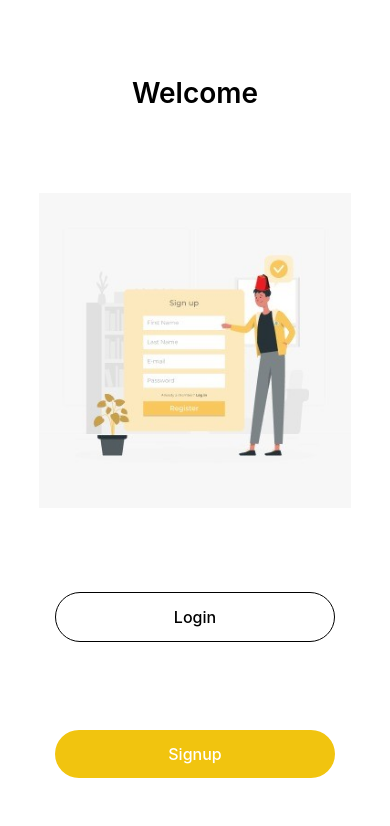
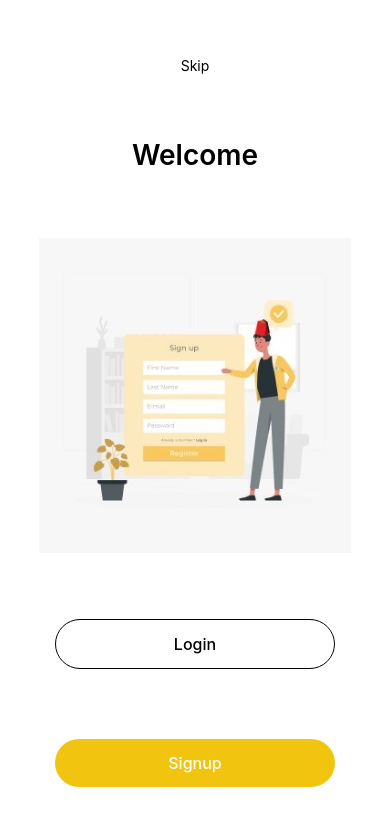
Before and after one commit to omarghemrawi/Ziara, a React Native app in the folder frontend/: screen /Welcome in a window 390 px wide. Shown: the top 826 px of the page. Built offline with nearby package versions, Linux system fonts and the light colour scheme.

Commit message:
Adding skip button in the welcome.js for now

```diff
--- a/frontend/src/screens/Welcome/Welcome.js
+++ b/frontend/src/screens/Welcome/Welcome.js
@@ -6,6 +6,14 @@ import styles from './styles';
 export default function Home({ navigation }) {
   return (
     <View style={styles.container}>
+      {/* Skip button */}
+      <TouchableOpacity
+        style={styles.skipButton}
+        onPress={() => navigation.navigate('Home')}
+      >
+        <Text style={styles.skipText}>Skip</Text>
+      </TouchableOpacity>
+
       <Text style={styles.title}>Welcome</Text>
 
       <Image
```
